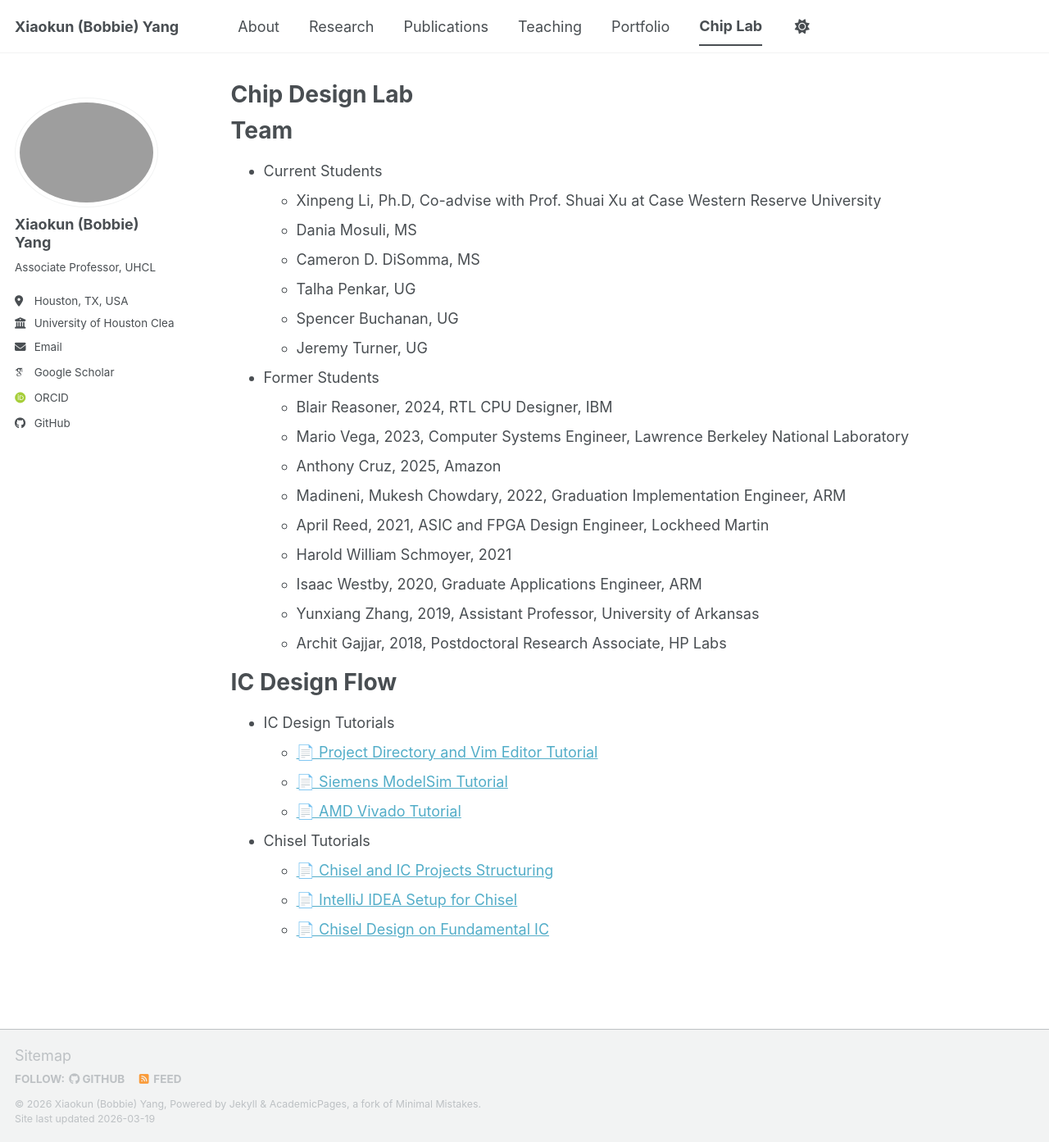
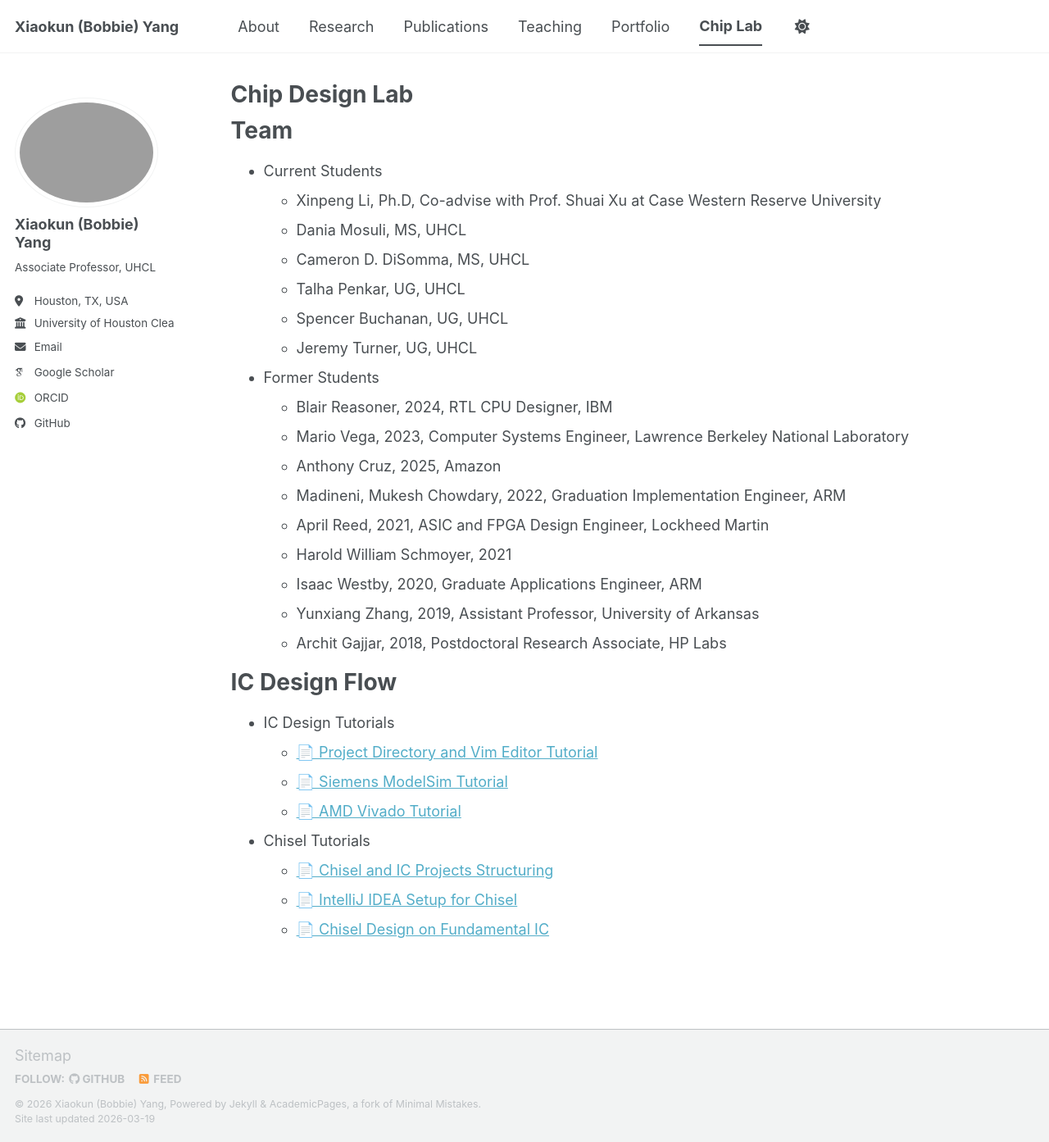
Before and after one commit to bobbieyang/bobbieyang.github.io, a Jekyll site: the page built from _pages/lab.md, in a window 1280 px wide and 1393 px high. Shown: the whole window at 82% size. Built offline with Jekyll 4.4.1, drawn with Linux system fonts in a browser that asks for light colours; some web fonts are replaced; a script bundle is joined from its source files by our own code; library files that are not in the unit come from our copies.

Commit message:
Update lab.md

```diff
--- a/_pages/lab.md
+++ b/_pages/lab.md
@@ -13,11 +13,11 @@ Team
 ======
 * Current Students
   * Xinpeng Li, Ph.D, Co-advise with Prof. Shuai Xu at Case Western Reserve University
-  * Dania Mosuli, MS
-  * Cameron D. DiSomma, MS
-  * Talha Penkar, UG
-  * Spencer Buchanan, UG
-  * Jeremy Turner, UG
+  * Dania Mosuli, MS, UHCL
+  * Cameron D. DiSomma, MS, UHCL
+  * Talha Penkar, UG, UHCL
+  * Spencer Buchanan, UG, UHCL
+  * Jeremy Turner, UG, UHCL
 * Former Students
   * Blair Reasoner, 2024, RTL CPU Designer, IBM
   * Mario Vega, 2023, Computer Systems Engineer, Lawrence Berkeley National Laboratory
```
